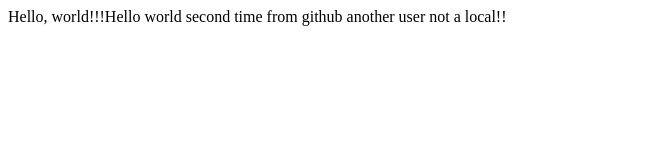
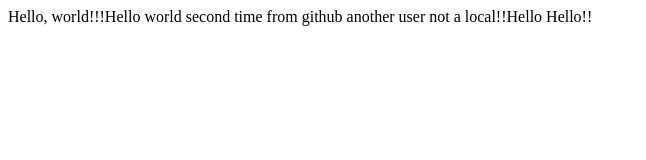
Before and after one commit to kapigula458/lecture0-1, a plain HTML site: page helloworld.html in a window 1280 px wide. Shown: the whole page, without its empty margins (0-646 px from the left). Drawn offline with Linux system fonts and the light colour scheme.

Commit message:
Update helloworld.html

```diff
--- a/helloworld.html
+++ b/helloworld.html
@@ -4,6 +4,6 @@
 		<title> My webpage</title>
 	</head>
 	<body>
-		Hello, world!!!Hello world second time from github another user not a local!!
+		Hello, world!!!Hello world second time from github another user not a local!!Hello Hello!!
 	</body>
 </html>
```
